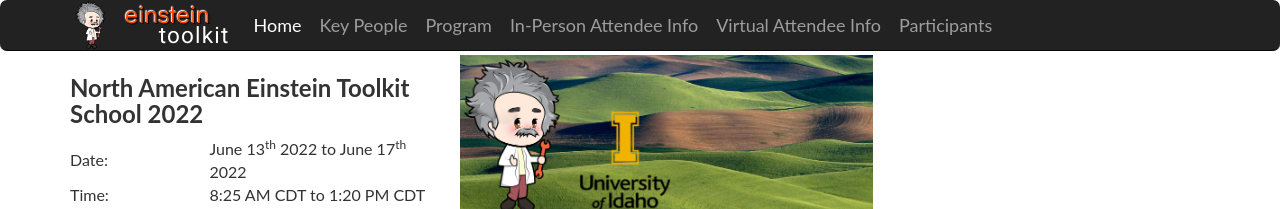
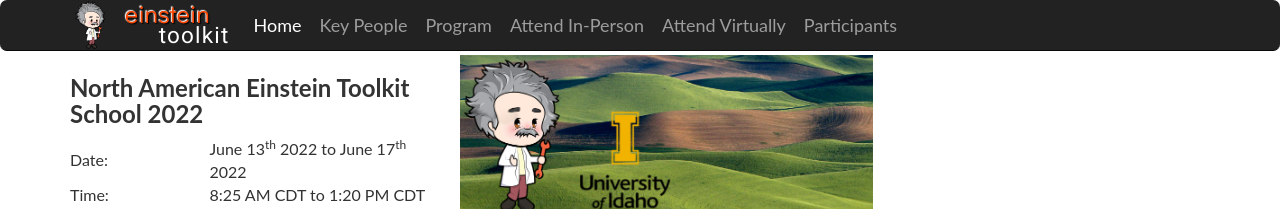
Before and after one commit to EinsteinToolkit/et2022uidaho, a Jekyll site: the page built from index.md, in a window 1280 px wide. Shown: the top 209 px of the page. Built offline with Jekyll 4.4.1, drawn with Linux system fonts in a browser that asks for light colours.

Commit message:
Update navbar, improve wording

```diff
--- a/_includes/navbar.html
+++ b/_includes/navbar.html
@@ -36,8 +36,8 @@ window.onload = function () {
       <li ><a class="main-menu {% if page.url == '/' %}main-menu-active{% endif %}" href="{{base}}/index.html">Home</a></li>
       <li ><a class="main-menu {% if page.url == '/key_people.html' %}main-menu-active{% endif %}" href="{{base}}/key_people.html">Key People</a></li>
       <li ><a class="main-menu {% if page.url == '/program.html' %}main-menu-active{% endif %}" href="{{base}}/program.html">Program</a></li>
-      <li ><a class="main-menu {% if page.url == '/in_person_attendance.html' %}main-menu-active{% endif %}" href="{{base}}/in_person_attendance.html">In-Person Attendee Info</a></li>
-      <li ><a class="main-menu {% if page.url == '/virtual_attendance.html' %}main-menu-active{% endif %}" href="{{base}}/virtual_attendance.html">Virtual Attendee Info</a></li>
+      <li ><a class="main-menu {% if page.url == '/in_person_attendance.html' %}main-menu-active{% endif %}" href="{{base}}/in_person_attendance.html">Attend In-Person</a></li>
+      <li ><a class="main-menu {% if page.url == '/virtual_attendance.html' %}main-menu-active{% endif %}" href="{{base}}/virtual_attendance.html">Attend Virtually</a></li>
       <li ><a class="main-menu {% if page.url == '/participants.html' %}main-menu-active{% endif %}" href="{{base}}/participants.html">Participants</a></li>
       <!--<li ><a class="main-menu {% if page.url == '/register.html' %}main-menu-active{% endif %}" href="{{base}}/register.html">Register</a></li>-->
     </ul>
```
